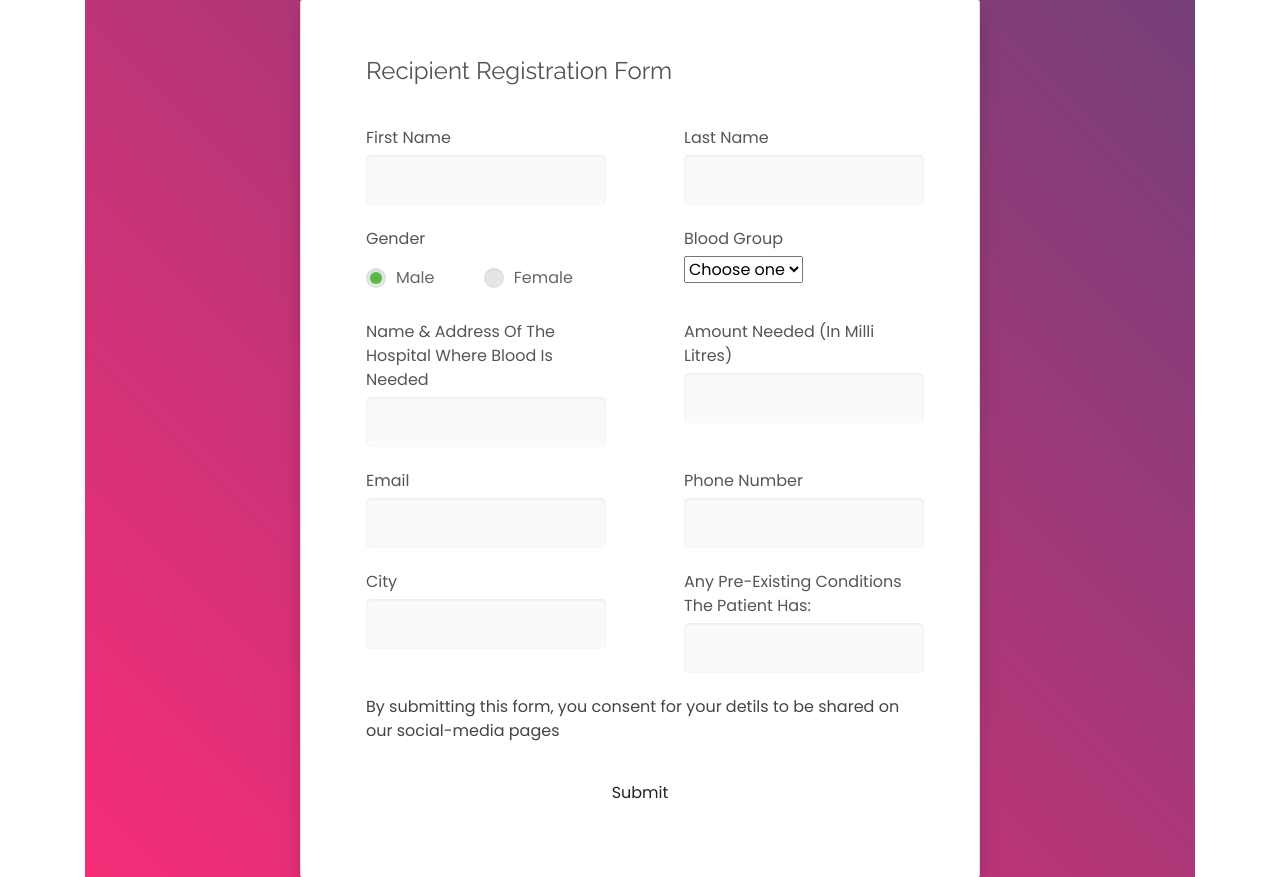
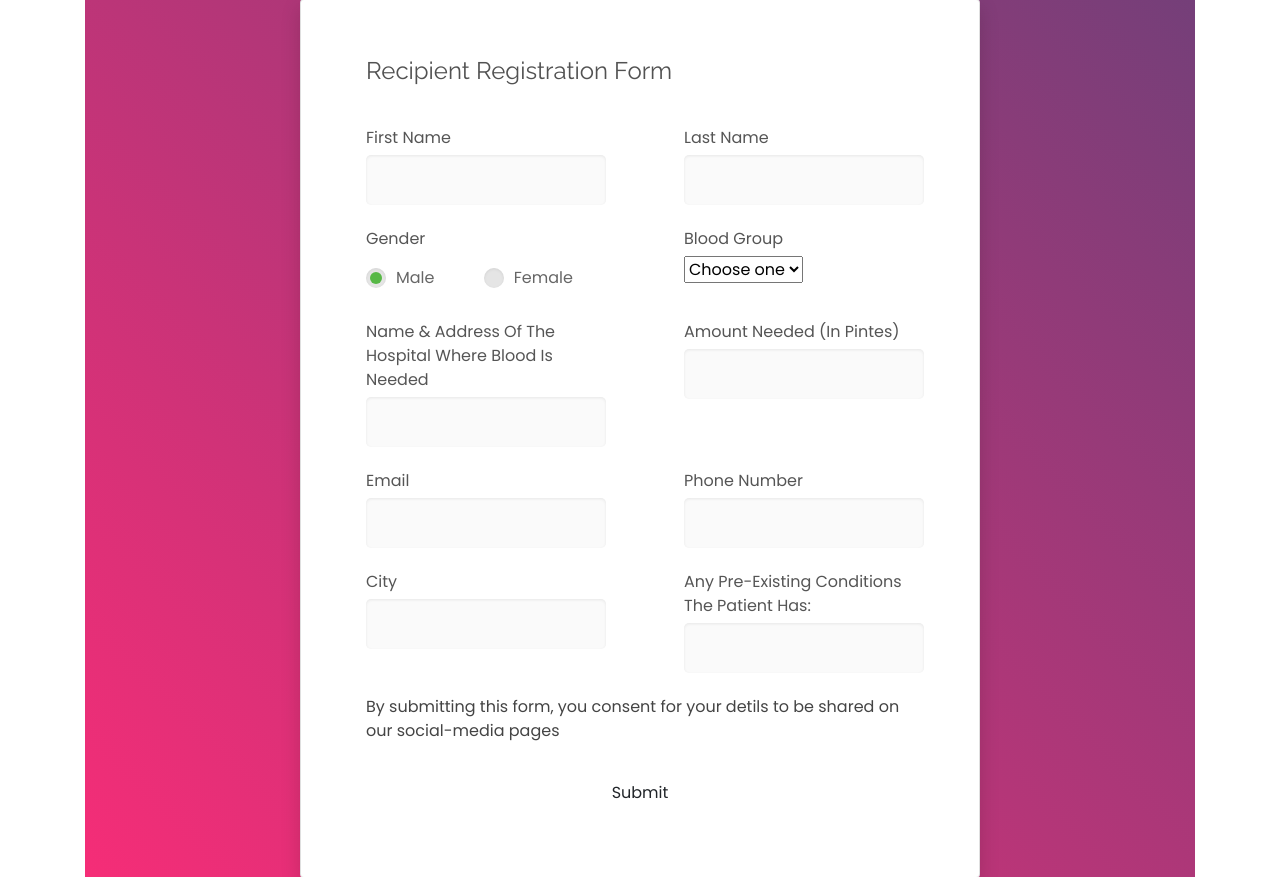
Before and after one commit to meetc1213/insaaniyat, a Django app: template templates/recipient_form.html in a window 1280 px wide. Shown: the part 327-1204 px from the top of the page. Run offline with Django 3.2, Linux system fonts and the light colour scheme; the template is opened without the code that fills it, so the values that code supplies are empty; some libraries are stand-ins or nearby versions.

Commit message:
Update recipient_form.html

```diff
--- a/templates/recipient_form.html
+++ b/templates/recipient_form.html
@@ -188,7 +188,7 @@
                               </div>
                           </div><div class="col-2">
                             <div class="input-group">
-                                <label class="label">Amount needed (in milli Litres)</label>
+                                <label class="label">Amount needed (in pintes)</label>
                                 <input required class="input--style-4" min="50" type="number" name="amt">
                             </div>
                         </div>
```
